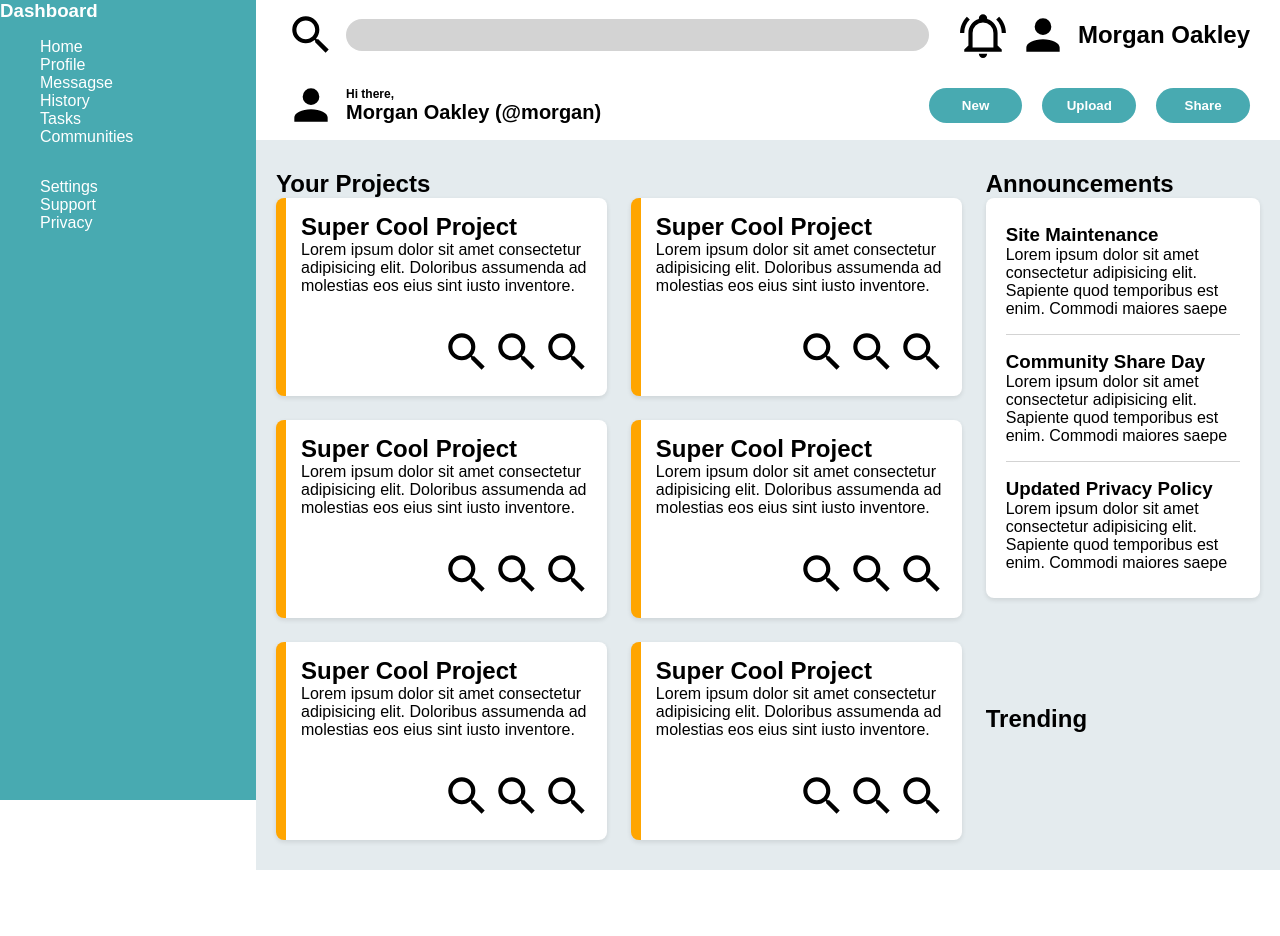
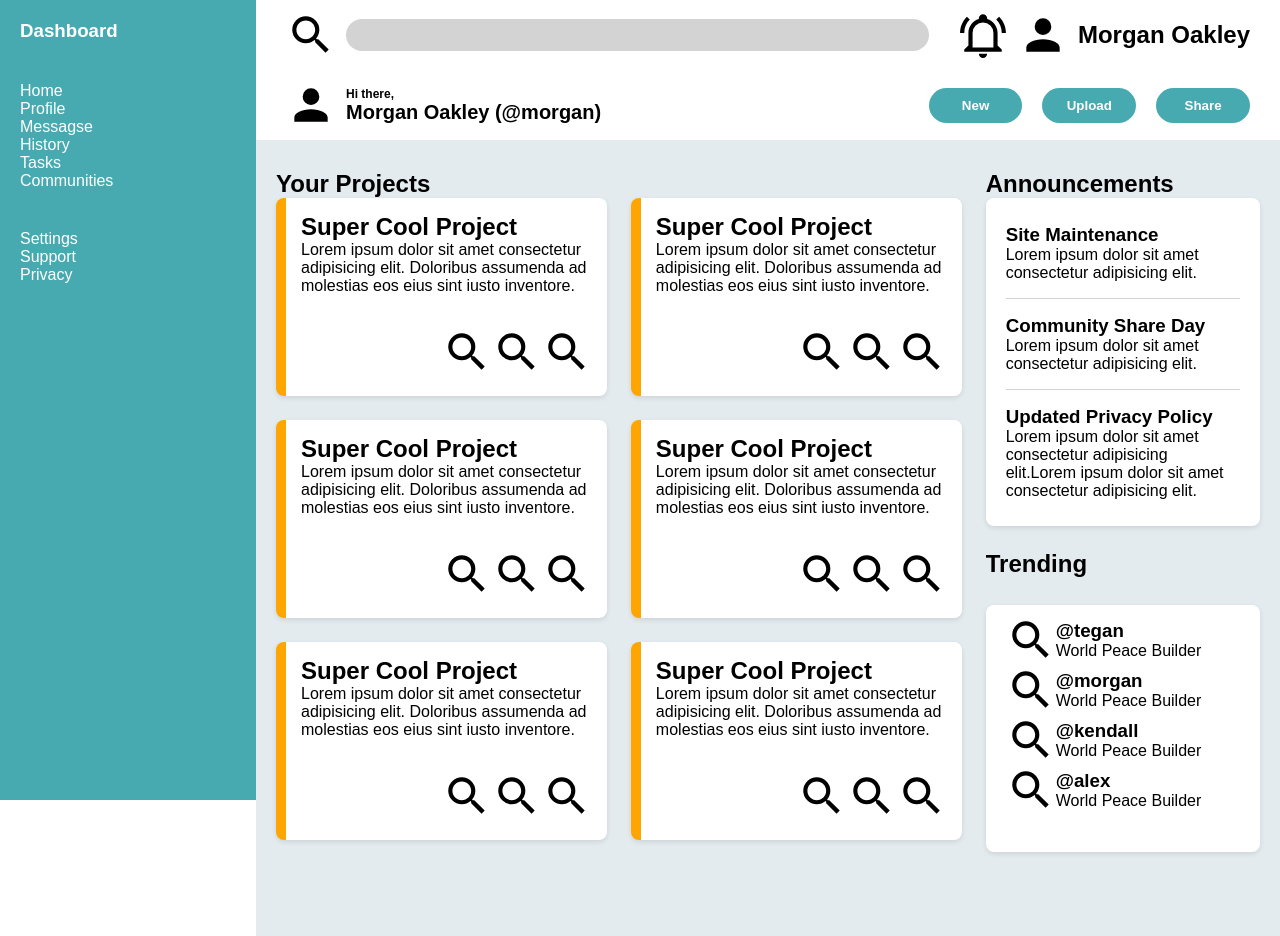
Before and after one commit to mickey-vee/odin-admin-dashboard, a plain HTML site: page index.html in a window 1280 px wide. Before the commit the page ends 870 px from the top, so only its background shows below. Drawn offline with Linux system fonts and the light colour scheme.

Commit message:
Made final styling changes to match mockups

```diff
--- a/index.css
+++ b/index.css
@@ -2,7 +2,8 @@ body,
 p,
 h2,
 h1,
-h3 {
+h3,
+ul {
   margin: 0;
   padding: 0;
   font-family: sans-serif;
@@ -22,6 +23,11 @@ h3 {
   grid-row: 1/3;
   grid-column: 1;
   height: 100vh;
+}
+
+.dash,
+.dash-item {
+  padding: 20px;
 }
 
 li {
@@ -115,9 +121,14 @@ button {
   grid-row: 2/3;
   display: grid;
   grid-template-columns: 5fr 2fr;
+  grid-template-rows: 1fr 1fr;
   padding: 30px 20px;
   background-color: rgb(228, 235, 238);
   gap: 1.5rem;
+}
+
+.projects {
+  grid-row: 1/3;
 }
 
 .card-wrapper {
@@ -143,7 +154,20 @@ button {
 
 .other {
   display: grid;
-  grid-template-rows: auto auto;
+  grid-template-rows: 1fr 1fr;
+}
+
+.announcement-main {
+  grid-row: 1/2;
+  grid-column: 2/2;
+}
+
+.trending-main {
+  grid-row: 2/2;
+  grid-column: 2/2;
+  height: 100%;
+  display: grid;
+  grid-template-rows: repeat(4, auto);
 }
 
 .announcements-wrapper {
@@ -162,3 +186,16 @@ button {
 .announcements div:not(:last-child) {
   border-bottom: 1px solid lightgray;
 }
+
+.trending-wrap {
+  background-color: white;
+  padding: 10px 20px;
+  border-radius: 8px;
+  box-shadow: 0 2px 5px rgba(0, 0, 0, 0.1);
+}
+
+.user-card {
+  display: grid;
+  grid-template-columns: auto 1fr;
+  align-items: center;
+}
--- a/index.html
+++ b/index.html
@@ -9,9 +9,9 @@
   <body>
     <section class="container">
       <section class="sidebar">
-        <h1>Dashboard</h1>
+        <h1 class="dash">Dashboard</h1>
         <div>
-          <ul>
+          <ul class="dash-item">
             <li>Home</li>
             <li>Profile</li>
             <li>Messagse</li>
@@ -21,7 +21,7 @@
           </ul>
         </div>
         <div>
-          <ul>
+          <ul class="dash-item">
             <li>Settings</li>
             <li>Support</li>
             <li>Privacy</li>
@@ -214,8 +214,8 @@
               </div>
             </div>
           </section>
-          <div class="other">
-            <div>
+
+          <div class="announcement-main">
             <h2 class="content-title">Announcements</h2>
             <div class="announcements-wrapper">
               <div class="announcements">
@@ -223,7 +223,6 @@
                   <h3>Site Maintenance</h3>
                   <p class="announcements-paragraph">
                     Lorem ipsum dolor sit amet consectetur adipisicing elit.
-                      Sapiente quod temporibus est enim. Commodi maiores saepe
                   </p>
                 </div>
 
@@ -231,20 +230,51 @@
                   <h3>Community Share Day</h3>
                   <p class="announcements-paragraph">
                     Lorem ipsum dolor sit amet consectetur adipisicing elit.
-                      Sapiente quod temporibus est enim. Commodi maiores saepe
                   </p>
                 </div>
                 <div>
                   <h3>Updated Privacy Policy</h3>
                   <p class="announcements-paragraph">
-                      Lorem ipsum dolor sit amet consectetur adipisicing elit.
-                      Sapiente quod temporibus est enim. Commodi maiores saepe
+                    Lorem ipsum dolor sit amet consectetur adipisicing
+                    elit.Lorem ipsum dolor sit amet consectetur adipisicing
+                    elit.
                   </p>
                 </div>
               </div>
             </div>
           </div>
-            <div><h2 class="content-title">Trending</h2></div>
+          <div class="trending-main">
+            <h2 class="content-title">Trending</h2>
+            <div class="trending-wrap">
+              <div class="user-card">
+                <img class="user" src="./assets/images/magnify.svg" alt="" />
+                <div>
+                  <h3>@tegan</h3>
+                  <p>World Peace Builder</p>
+                </div>
+              </div>
+              <div class="user-card">
+                <img class="user" src="./assets/images/magnify.svg" alt="" />
+                <div>
+                  <h3>@morgan</h3>
+                  <p>World Peace Builder</p>
+                </div>
+              </div>
+              <div class="user-card">
+                <img class="user" src="./assets/images/magnify.svg" alt="" />
+                <div>
+                  <h3>@kendall</h3>
+                  <p>World Peace Builder</p>
+                </div>
+              </div>
+              <div class="user-card">
+                <img class="user" src="./assets/images/magnify.svg" alt="" />
+                <div>
+                  <h3>@alex</h3>
+                  <p>World Peace Builder</p>
+                </div>
+              </div>
+            </div>
           </div>
         </section>
       </section>
```
Lines whose indentation alone changed are shown as unchanged.
